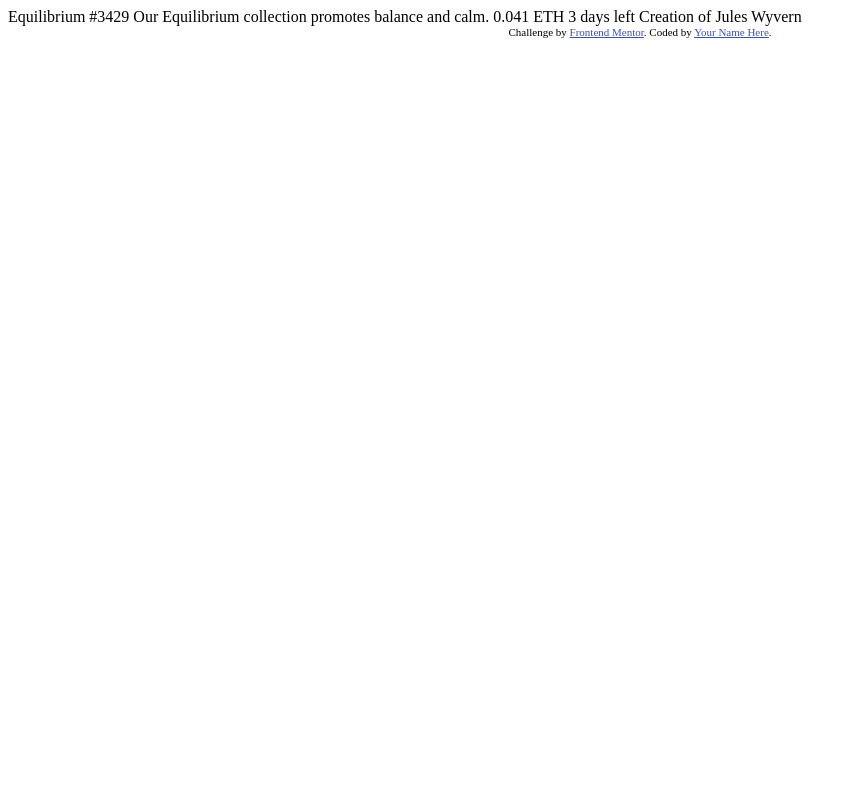
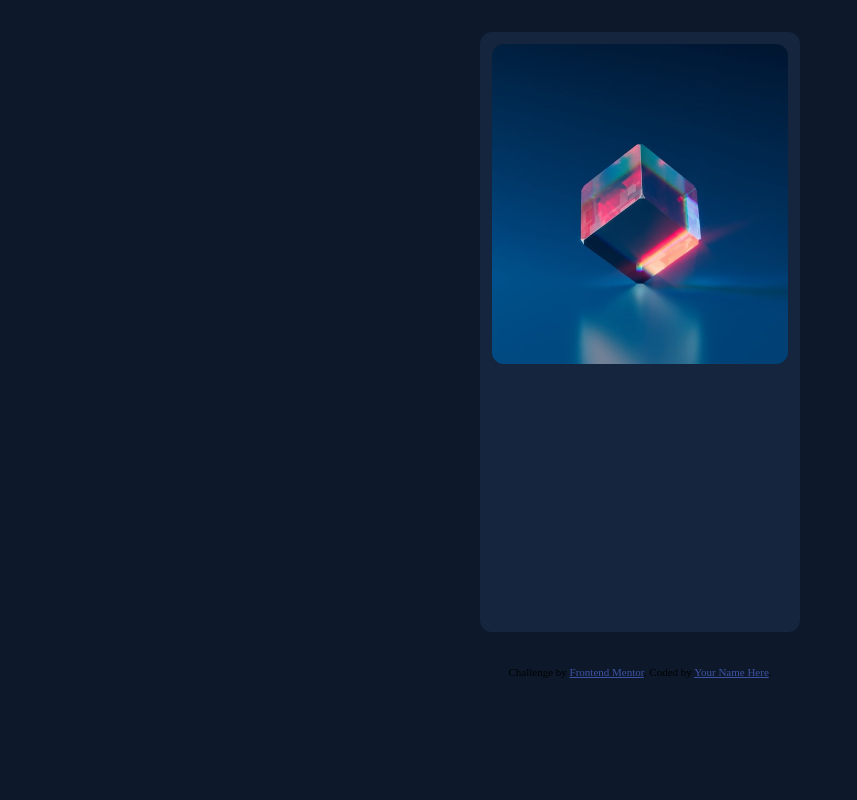
Before and after one commit to rsa015/nft-preview-card-component, a plain HTML site: page index.html in a window 1280 px wide. Shown: the whole page, without its empty margins (0-857 px from the left). Drawn offline with Linux system fonts and the light colour scheme.

Commit message:
product image setup

```diff
--- a/index.html
+++ b/index.html
@@ -5,29 +5,22 @@
     <meta name="viewport" content="width=device-width, initial-scale=1.0"> <!-- displays site properly based on user's device -->
 
     <link rel="icon" type="image/png" sizes="32x32" href="./images/favicon-32x32.png">
+    <link rel="stylesheet" href="./index.css"/>
 
     <title>Frontend Mentor | NFT preview card component</title>
 
-  <!-- Feel free to remove these styles or customise in your own stylesheet 👍 -->
-  <style>
-    .attribution { font-size: 11px; text-align: center; }
-    .attribution a { color: hsl(228, 45%, 44%); }
-  </style>
   </head>
-<body>
-
-  Equilibrium #3429
-
-  Our Equilibrium collection promotes balance and calm.
-
-  0.041 ETH
-  3 days left
-
-  Creation of Jules Wyvern
-
+  <body class="body_container grid">
+    <main class="main_wrapper flex">
+      <div class="product_image">
+      </div>
+    </main>
+    <footer>
       <div class="attribution">
         Challenge by <a href="https://www.frontendmentor.io?ref=challenge" target="_blank">Frontend Mentor</a>.
         Coded by <a href="#">Your Name Here</a>.
       </div>
+    </footer>
+
   </body>
 </html>
--- /dev/null
+++ b/index.scss
@@ -0,0 +1,108 @@
+$--vdb-mainBc: hsl(217, 54%, 11%);
+$--vdb-cardBc: hsl(216, 50%, 16%);
+$-line-color: hsl(215, 32%, 27%);
+$--white-color: hsl(0, 0%, 100%);
+
+*,
+*::before,
+*::after {
+  box-sizing: border-box;
+}
+
+body,
+h1,
+h2,
+h3,
+h4,
+p,
+li,
+figure,
+figcaption,
+blockquote,
+dl,
+dd,
+picture {
+  margin: 0;
+}
+
+body {
+    line-height: 1.5;
+    min-height: 100vh;
+}
+
+img,
+picture {
+    max-width: 100%;
+    display: block;
+}
+
+
+input,
+botton,
+textarea,
+select {
+    font: inherit;
+}
+
+@media (prefers-reduce-motion: reduce) {
+    *,
+    *::after,
+    *::before {
+        animation-duration: 0.01ms !important;
+        animation-iteration-count: 1 !important;
+        transition-duration: 0.01ms !important;
+        scroll-behavior: auto !important;
+    }
+}
+
+
+
+html {
+    font-size: 16px;
+}
+
+// Utility Classes
+
+.grid {
+    display: grid;
+}
+
+.flex {
+    display: flex;
+}
+
+.body_container {
+    min-height: 100vh;
+    background-color: $--vdb-mainBc;
+
+}
+
+.main_wrapper{
+    flex-direction: row;
+    margin: 2rem auto;
+    background-color:$--vdb-cardBc;
+    min-width: 20rem;
+    min-height: 30rem;
+    border-radius: .75rem;
+    justify-content: center;
+}
+
+.product_image {
+    background: url(./images/image-equilibrium.jpg) no-repeat center;
+    background-size: cover;
+    margin-top: .75rem;
+    width: 18.5rem;
+    height: 20rem;
+    background-color: none;
+    border-radius: .75rem;
+}
+
+
+.attribution {
+    font-size: 11px;
+    text-align: center;
+
+    a {
+        color: hsl(228, 45%, 44%);
+    }
+}
```
Also changed, not shown: index.css (added). Lines whose indentation alone changed are shown as unchanged.
